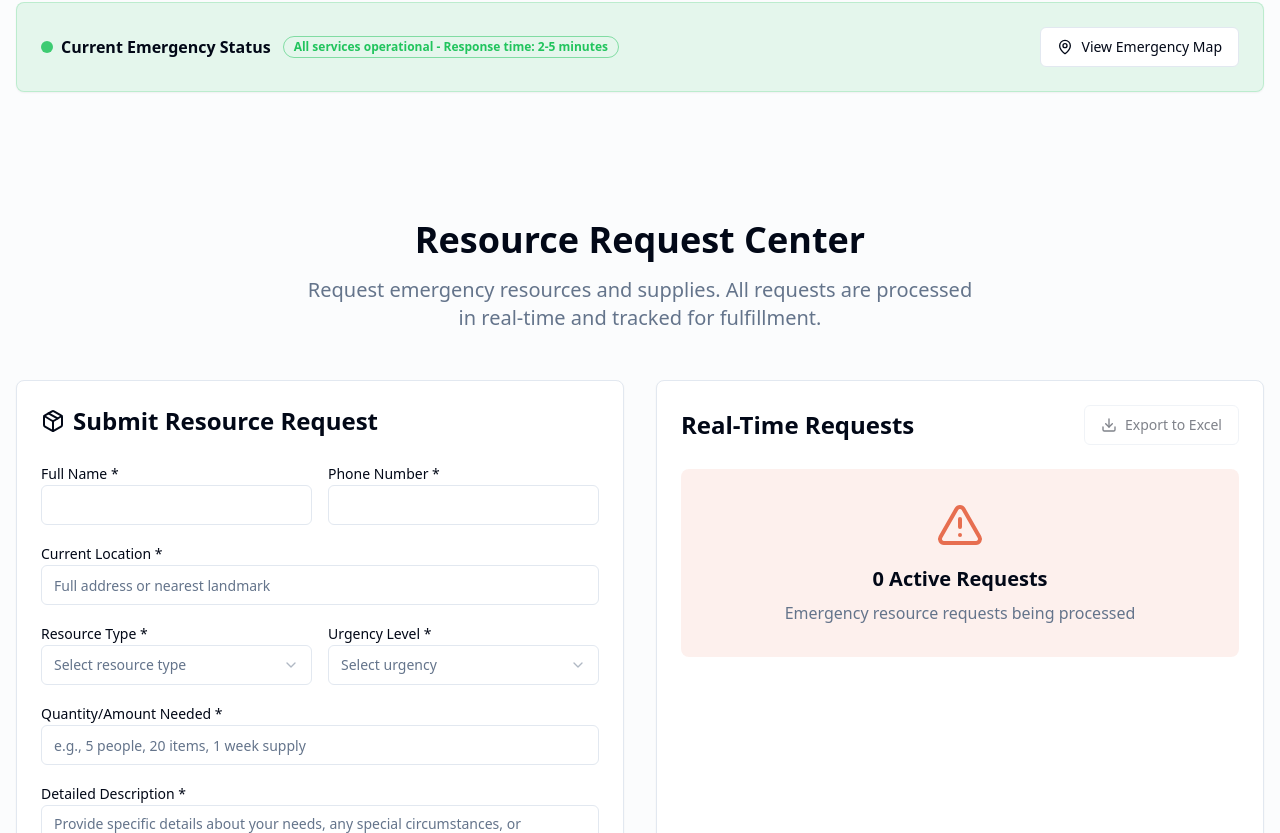
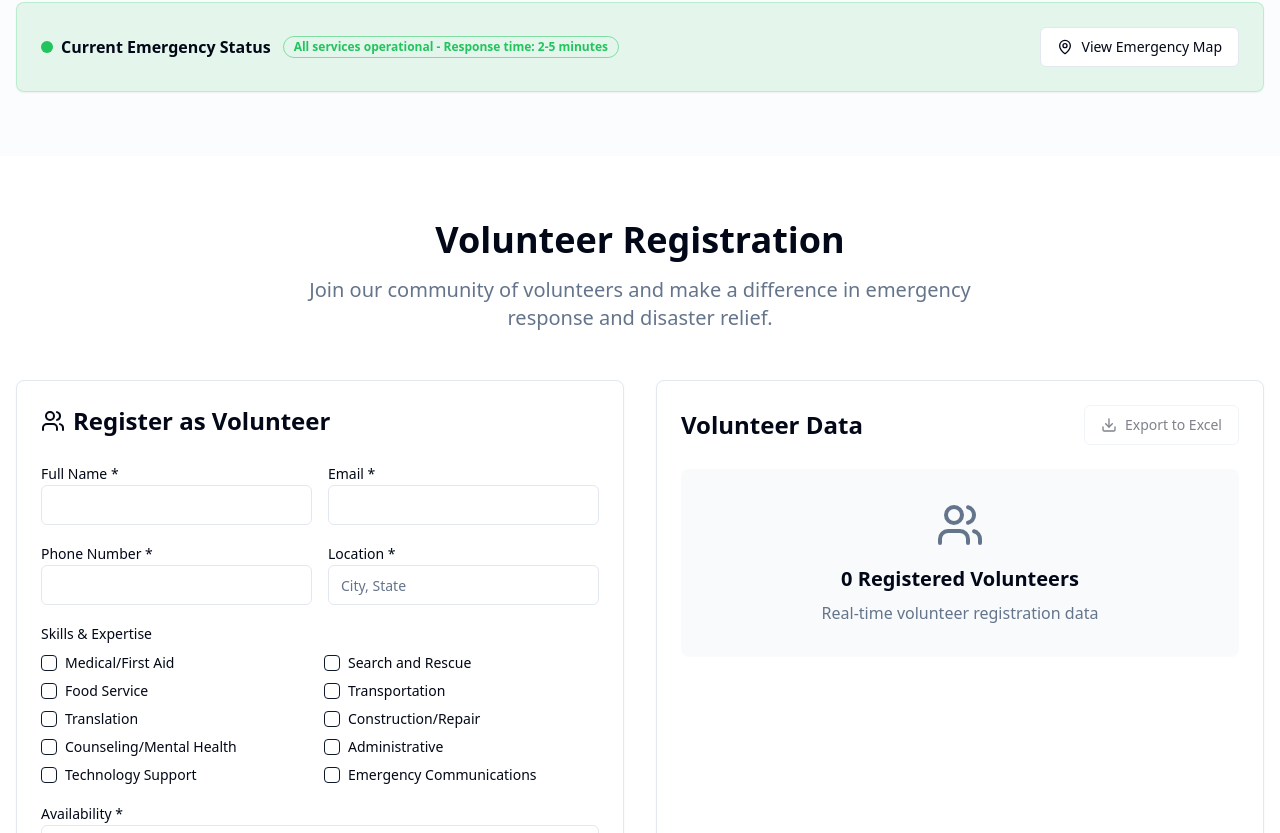
Before and after one commit to Abhinavsk4564/resqflow-realtime, a React (Vite) app: page / in a window 1280 px wide. Shown: the part 1387-2220 px from the top of the page. Built offline with nearby package versions, Linux system fonts and the light colour scheme; the HTML template or start-up script is replaced by a standard one.

Commit message:
Remove real-time request feature

```diff
--- a/src/pages/Index.tsx
+++ b/src/pages/Index.tsx
@@ -1,7 +1,7 @@
 import { Header } from "@/components/Header";
 import { HeroSection } from "@/components/HeroSection";
 import { EmergencyServices } from "@/components/EmergencyServices";
-import { ResourceRequest } from "@/components/ResourceRequest";
+
 import { VolunteerForm } from "@/components/VolunteerForm";
 import { EmergencyChatbot } from "@/components/EmergencyChatbot";
 
@@ -11,7 +11,7 @@ const Index = () => {
       <Header />
       <HeroSection />
       <EmergencyServices />
-      <ResourceRequest />
+
       <VolunteerForm />
       <EmergencyChatbot />
     </div>
```
